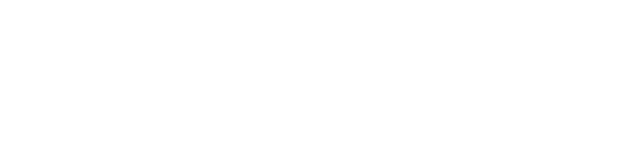
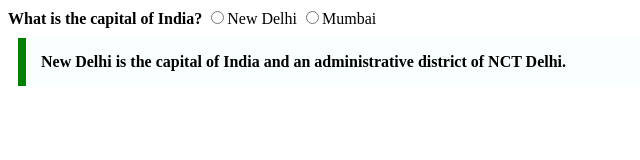
Before and after one commit to acciojob/trivia-pappukr3631, a website: page main.html in a window 1280 px wide. Shown: the whole page, without its empty margins (0-640 px from the left). Drawn offline with Linux system fonts and the light colour scheme.

Commit message:
created a submission

```diff
--- a/main.html
+++ b/main.html
@@ -7,6 +7,13 @@
 </head>
 
 <body>
+
+	<form>
+		<label><b>What is the capital of India?</b></label>
+		<input type="radio">New Delhi
+		<input type="radio">Mumbai
+		<blockquote cite="https://en.wikipedia.org/wiki/New_Delhi">New Delhi is the capital of India and an administrative district of NCT Delhi.</blockquote>
+	</form>
 	<!-- the entire body must be written by student -->
     <script type="text/javascript" src="./script.js">
 </script>
--- a/styles.css
+++ b/styles.css
@@ -1,2 +1,10 @@
 
 /* Your CSS Code here. */
+blockquote {
+	max-width: 600px;
+	margin: 10px;
+	padding: 15px;
+	border-left: 8px solid green;
+	background-color: #f8fffe;
+	font-weight: bold;
+}
```
